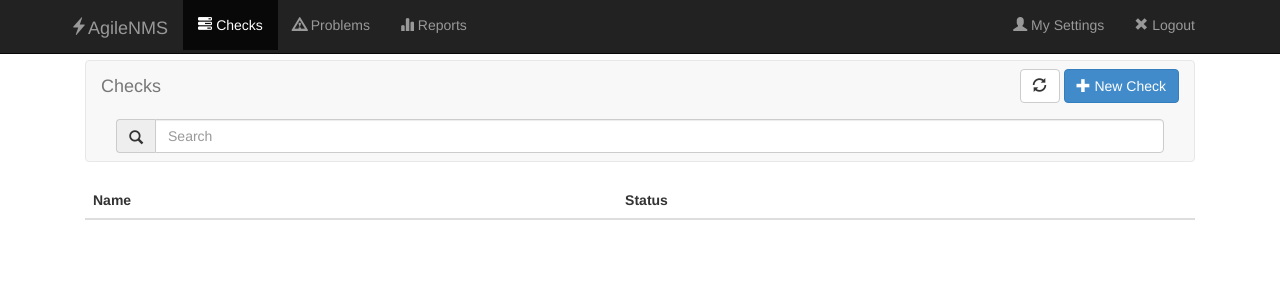
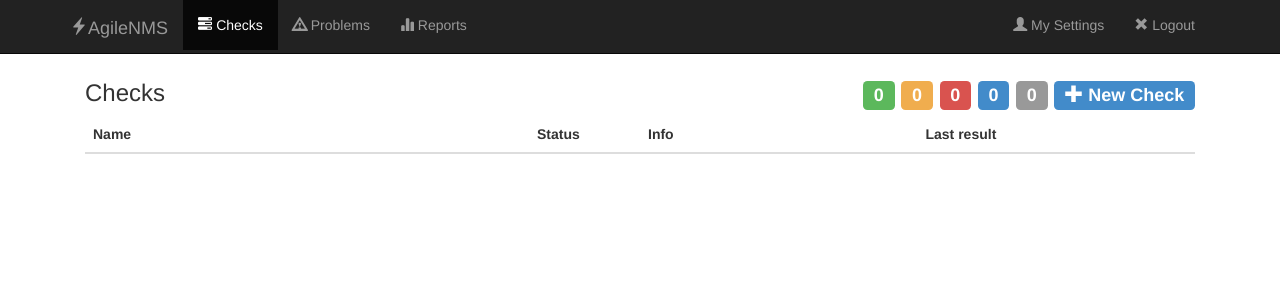
Before and after one commit to animeshinvinci/AgileNMS, a Django app: template monitoring/templates/monitoring/check_list.html in a window 1280 px wide. Shown: the top 300 px of the page. Run offline with Django 3.2, Linux system fonts and the light colour scheme; the template is opened without the code that fills it, so the values that code supplies are empty; parts of the project's set-up code (start-up, migrations or seed data) failed here and were passed over.

Commit message:
Lots of UI changes

```diff
--- a/monitoring/models.py
+++ b/monitoring/models.py
@@ -143,7 +143,7 @@
         return "".join(["/problems/", self.uuid, "/"])
 
     def __unicode__(self):
-        return self.name
+        return self.check.__unicode__() + " - " + self.name
 
     class Meta:
         ordering = ("-start_time",)
--- a/monitoring/static/monitoring/css/main.css
+++ b/monitoring/static/monitoring/css/main.css
@@ -1,3 +1,7 @@
+body {
+    min-width: 550px;
+}
+
 .status-label-disabled {
   background-color: #999999;
 }
--- a/monitoring/templates/monitoring/check_list.html
+++ b/monitoring/templates/monitoring/check_list.html
@@ -1,4 +1,5 @@
 {% extends "base.html" %}
+{% load humanize %}
 
 {% block title %}Check List{% endblock %}
 
@@ -9,37 +10,24 @@
 {% endblock %}
 
 {% block content %}
- <div class="navbar navbar-default">
-  <div class="navbar-header">
-   <button type="button" class="navbar-toggle" data-toggle="collapse" data-target=".checks-navbar-collapse">
-    <span class="sr-only">Toggle navigation</span>
-    <span class="icon-bar"></span>
-    <span class="icon-bar"></span>
-    <span class="icon-bar"></span>
-   </button>
-   <span class="navbar-brand">Checks</span>
-  </div>
-  <div class="collapse navbar-collapse checks-navbar-collapse">
-   <div class="navbar-right">
-    <button type="button" class="btn btn-default navbar-btn"><span class="glyphicon glyphicon-refresh"></span></button>
-    <button type="button" class="btn btn-primary navbar-btn" onclick="javascript:window.location='/checks/create/';"><span class="glyphicon glyphicon-plus"></span> New Check</button>
-   </div>
-   <form class="navbar-form navbar-right">
-    <div class="input-group">
-     <span class="input-group-addon">
-      <span class="glyphicon glyphicon-search"></span>
-     </span>
-     <input type="text" class="form-control" placeholder="Search">
-    </div>
-   </form>
-  </div>
- </div>
+ <h3 class="pull-right" style="margin-top: 20px;">
+  <a href="/checks/ok/" class="label status-label-ok">0</a>
+  <a href="/checks/warning/" class="label status-label-warning">0</a>
+  <a href="/checks/critical/" class="label status-label-critical">0</a>
+  <a href="/checks/unknown/" class="label status-label-unknown">0</a>
+  <a href="/checks/disabled/" class="label status-label-disabled">0</a>
+  <a href="/checks/create/" class="label label-primary"><span class="glyphicon glyphicon-plus"></span> New Check</a>
+ </h3>
+
+ <h3>Checks</h3>
 
  <table class="table table-striped">
   <thead>
    <tr>
-    <th>Name</th>
-    <th>Status</th>
+    <th style="width: 40%">Name</th>
+    <th style="width: 10%">Status</th>
+    <th style="width: 25%">Info</th>
+    <th style="width: 25%">Last result</th>
    </tr>
   </thead>
    <tbody>
@@ -48,9 +36,17 @@
       <td>
        <a href="{{ check.get_absolute_url }}">{{ check }}</a>
       </td>
-      <td style="text-transform: uppercase"><b>
-      <span class="status-text-{{ check.get_status }}">{{ check.get_status }}</span>
-      </b></td>
+      {% with check.get_last_result as result %}
+       <td style="padding-top: 3px;">
+        <h4 style="margin: 0;"><span class="label status-label-{{ result.status }}" style="text-transform: uppercase">{{ result.status }}</span></h4>
+       </td>
+       <td>
+        {{ result.status_text }}
+       </td>
+       <td>
+        {{ result.time|naturaltime }}
+       </td>
+      {% endwith %}
      </tr>
     {% endfor %}
   </tbody>
```
Also changed, not shown: monitoring/templates/monitoring/check_detail.html (+5 -8 lines), monitoring/templates/monitoring/problem_detail.html (+2 -8 lines), monitoring/templates/monitoring/problem_list.html (+18 -30 lines), monitoring/templates/monitoring/report_detail.html (+7 -9 lines), monitoring/templates/monitoring/report_list.html (+5 -25 lines).
